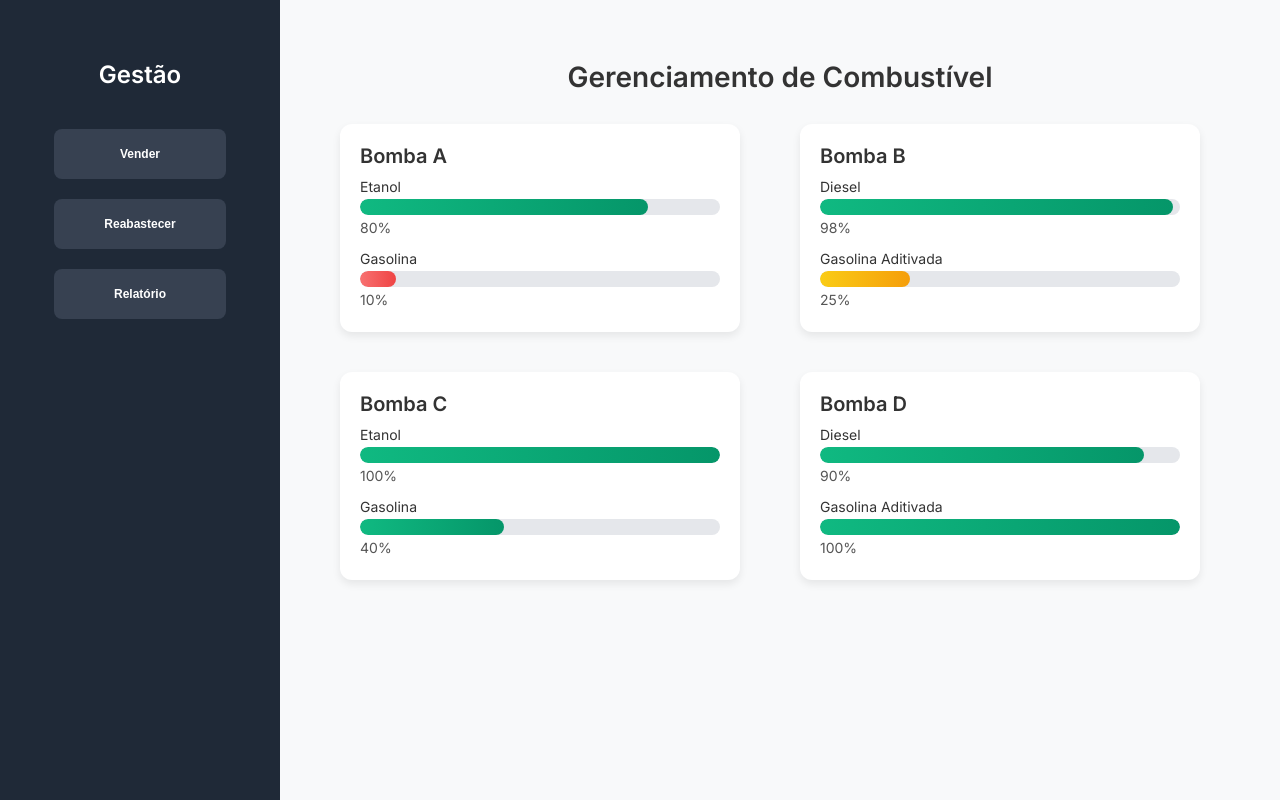
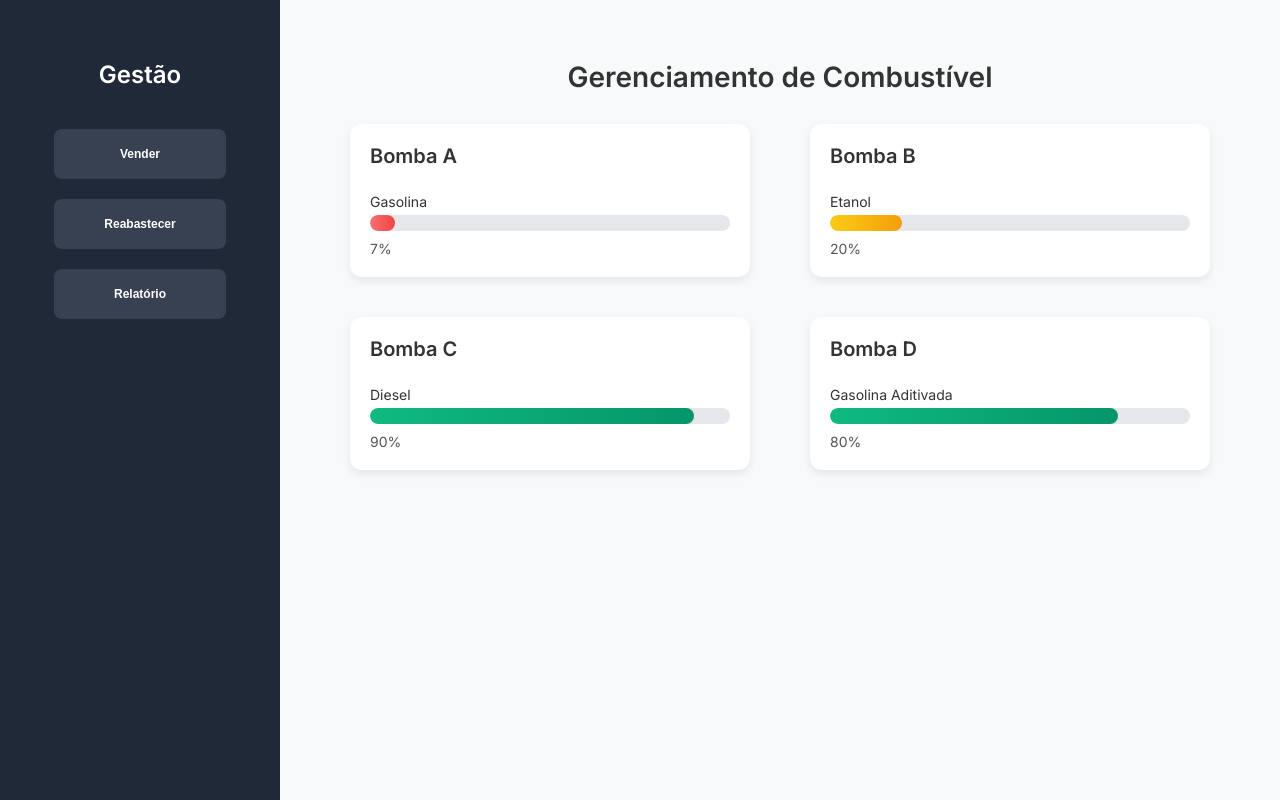
Before and after one commit to washingmg/Gestao-Posto-Combustivel, a Django app: page / in a window 1280 px wide. Run offline with Django 5.2, Linux system fonts and the light colour scheme; data comes from the database, SQL or seed files in the repository; both versions use the stored data as it was after the commit.

Commit message:
tela inicial funcionando com as barras de progresso e % carregadas automaticamente

```diff
--- a/gestaoPostoCombustivel/static/assets/css/style.css
+++ b/gestaoPostoCombustivel/static/assets/css/style.css
@@ -30,9 +30,9 @@
     display: flex;
     flex-direction: column;
     align-items: center;
-    position: sticky;
+    position: sticky; /* Sticky para que ela fixe ao rolar */
     top: 0;
-    height: 100vh;
+    height: 100vh; /* Altura total da viewport */
 }
 
 /* Logo da sidebar */
@@ -64,7 +64,7 @@
 .main-content {
     flex: 1;
     padding: 60px;
-    overflow-y: auto;
+    overflow-y: auto; /* Permite rolagem se o conteúdo for maior que a tela */
 }
 
 /* Título principal */
@@ -76,8 +76,10 @@
 /* Grid das bombas */
 .grid {
     display: grid;
-    grid-template-columns: repeat(2, 1fr); /*2 bombas por linha */
+    grid-template-columns: repeat(2, 1fr); /* 2 bombas por linha */
     gap: 40px 40px; /* Espaço vertical e horizontal maior */
+    justify-items: center; /* Centraliza os itens na grid */
+    align-items: start; /* Alinha os itens ao topo na grid, útil se cards tiverem alturas diferentes */
 }
 
 /* Cartão da bomba */
@@ -86,9 +88,13 @@
     border-radius: 12px;
     padding: 20px;
     width: 100%;
-    max-width: 400px;
+    max-width: 400px; /* Limita a largura dos cards para não ficarem muito grandes */
     box-shadow: 0 4px 8px rgba(0, 0, 0, 0.08);
     transition: transform 0.2s;
+    /* Adicione display: flex e flex-direction: column para organizar o conteúdo interno */
+    display: flex;
+    flex-direction: column;
+    gap: 15px; /* Espaçamento entre h3 e levels */
 }
 
 .pump-card:hover {
@@ -98,7 +104,7 @@
 /* Título da bomba */
 .pump-card h3 {
     font-size: 20px;
-    margin-bottom: 10px;
+    margin-bottom: 10px; /* Mantido, mas 'gap' no .pump-card também ajuda */
 }
 
 /* Níveis de combustível */
@@ -112,29 +118,40 @@
 .fuel {
     display: flex;
     flex-direction: column;
+    /* Alinhar nome do combustível, barra e porcentagem */
+    align-items: flex-start;
+    gap: 5px; /* Espaçamento entre elementos dentro do .fuel */
 }
 
 /* Nome do combustível */
 .fuel span {
     font-size: 14px;
-    margin-bottom: 4px;
+    /* margin-bottom: 4px; -- removido, 'gap' no .fuel resolve */
 }
 
 /* Container da barra de progresso */
 .bar-container {
-    background-color: #e5e7eb;
+    background-color: #e5e7eb; /* Cor cinza (base) */
     border-radius: 8px;
     height: 16px;
     width: 100%;
-    position: relative;
+    position: relative; /* FUNDAMENTAL: contexto para o filho absoluto */
     overflow: hidden;
 }
 
-  /* Barra de progresso */
+/* Barra de progresso (parte colorida) */
 .bar {
-    height: 100%;
-    background: linear-gradient(to right, #10b981, #059669);
-    transition: width 0.4s ease;
+    height: 100%; /* Preenche a altura do pai (bar-container) */
+    /* REMOVIDO: background padrão aqui. Será definido pelas classes de status. */
+    /* background: linear-gradient(to right, #10b981, #059669); */
+
+    /* ESSAS SÃO AS PROPRIEDADES CHAVE PARA POSICIONAMENTO */
+    position: absolute; /* Coloca a barra colorida *sobre* o container */
+    top: 0;
+    left: 0;
+    /* width será definida pelo estilo inline do Django (Ex: style="width: 80%;") */
+
+    transition: width 0.4s ease; /* Animação suave na mudança de largura */
     border-radius: 8px;
 }
 
@@ -211,7 +228,7 @@
     .sidebar {
         width: 100%;
         height: auto;
-      position: relative;
+        position: relative; /* Mudar de sticky para relative em telas pequenas */
     }
 
     .main-content {
@@ -219,7 +236,7 @@
     }
 
     .grid {
-      grid-template-columns: 1fr;
+        grid-template-columns: 1fr; /* Uma coluna em telas pequenas */
         gap: 40px;
     }
 }
--- a/gestaoPostoCombustivel/templates/index.html
+++ b/gestaoPostoCombustivel/templates/index.html
@@ -2,12 +2,14 @@
 
 <!DOCTYPE html>
 <html lang="pt-br">
+
 <head>
   <meta charset="UTF-8">
   <title>Sistema de Combustível</title>
   <link rel="stylesheet" href="{% static 'assets/css/style.css' %}">
   <link href="https://fonts.googleapis.com/css2?family=Inter:wght@400;600&display=swap" rel="stylesheet">
 </head>
+
 <body>
   <div class="container">
 
@@ -35,165 +37,85 @@
 
     <main class="main-content">
 
-      <h1 class="title" style="text-align: center;" >Gerenciamento de Combustível</h1>
+      <h1 class="title" style="text-align: center;">Gerenciamento de Combustível</h1>
 
       <div class="grid">
 
+        {% for bomba in bombas %}
+
         <div class="pump-card">
-          <h3>Bomba A</h3>
+
+          <h3>{{ bomba.nome }}</h3>
 
           <div class="levels">
 
-            <div class="fuel">
+            {% for combustivel_item in bomba.combustiveis %}
 
-              <span>Etanol</span>
+            <div class="fuel" data-quantidade-disponivel="{{ combustivel_item.quantidade_disponivel }}"
+              data-capacidade-maxima="{{ combustivel_item.capacidade_maxima }}">
+
+              <span>{{ combustivel_item.tipo }}</span>
 
               <div class="bar-container">
 
-                <div class="bar normal" style="width: 80%;"></div>
-
+                <div class="bar"></div>
               </div>
 
-              <span class="percentage">80%</span>
+              <span class="percentage"></span> {# O JS vai preencher isso #}
 
             </div>
 
-            <div class="fuel">
-
-              <span>Gasolina</span>
-
-              <div class="bar-container">
-
-                <div class="bar critical" style="width: 10%;"></div>
-
-              </div>
-
-              <span class="percentage">10%</span>
-
-            </div>
-
-          </div>
-
-
-        </div>
-
-        <div class="pump-card">
-
-          <h3>Bomba B</h3>
-
-          <div class="levels">
-
-            <div class="fuel">
-
-              <span>Diesel</span>
-
-              <div class="bar-container">
-
-                <div class="bar" style="width: 98%;"></div>
-
-              </div>
-
-              <span class="percentage">98%</span>
-
-            </div>
-
-            <div class="fuel">
-
-              <span>Gasolina Aditivada</span>
-
-              <div class="bar-container">
-
-                <div class="bar warning" style="width: 25%;"></div>
-
-              </div>
-
-              <span class="percentage">25%</span>
-
-            </div>
+            {% endfor %}
 
           </div>
 
         </div>
 
-        <div class="pump-card">
-
-          <h3>Bomba C</h3>
-
-          <div class="levels">
-
-            <div class="fuel">
-
-              <span>Etanol</span>
-
-              <div class="bar-container">
-
-                <div class="bar" style="width: 100%;"></div>
-
-              </div>
-
-              <span class="percentage">100%</span>
-
-            </div>
-
-            <div class="fuel">
-
-              <span>Gasolina</span>
-
-              <div class="bar-container">
-
-                <div class="bar" style="width: 40%;"></div>
-
-              </div>
-
-              <span class="percentage">40%</span>
-
-            </div>
-
-          </div>
-
-        </div>
-
-        <div class="pump-card">
-          <h3>Bomba D</h3>
-
-          <div class="levels">
-
-            <div class="fuel">
-
-              <span>Diesel</span>
-
-              <div class="bar-container">
-
-                <div class="bar" style="width: 90%;"></div>
-
-              </div>
-
-              <span class="percentage">90%</span>
-
-            </div>
-
-            <div class="fuel">
-
-              <span>Gasolina Aditivada</span>
-
-              <div class="bar-container">
-
-                <div class="bar" style="width: 100%;"></div>
-
-              </div>
-
-              <span class="percentage">100%</span>
-
-            </div>
-
-          </div>
-
-        </div>
+        {% endfor %}
 
       </div>
 
     </main>
 
   </div>
+  <script>
+
+    // Script para calcular e exibir a porcentagem de combustível
+    document.addEventListener('DOMContentLoaded', function () {
+      const fuelElements = document.querySelectorAll('.fuel');
+
+      fuelElements.forEach(fuelElement => {
+        const quantidadeDisponivel = parseFloat(fuelElement.dataset.quantidadeDisponivel);
+        const capacidadeMaxima = parseFloat(fuelElement.dataset.capacidadeMaxima);
+
+        let porcentagem = 0;
+        if (capacidadeMaxima > 0) {
+          porcentagem = (quantidadeDisponivel / capacidadeMaxima) * 100;
+          porcentagem = Math.min(porcentagem, 100); // Garante que não passe de 100%
+          porcentagem = Math.round(porcentagem); // Arredonda para o inteiro mais próximo
+        }
+
+        const barElement = fuelElement.querySelector('.bar');
+        const percentageElement = fuelElement.querySelector('.percentage');
+
+        // Atualiza a largura da barra
+        barElement.style.width = porcentagem + '%';
+
+        // Adiciona a classe de status para a cor
+        if (porcentagem <= 15) {
+          barElement.classList.add('critical');
+        } else if (porcentagem <= 30) {
+          barElement.classList.add('warning');
+        } else {
+          barElement.classList.add('normal'); // Adiciona a classe 'normal' para verde
+        }
+
+        // Atualiza o texto da porcentagem
+        percentageElement.textContent = porcentagem + '%';
+      });
+    });
+
+  </script>
 </body>
+
 </html>
--- a/gestaoPostoCombustivel/views.py
+++ b/gestaoPostoCombustivel/views.py
@@ -1,16 +1,34 @@
-
 # seu_app/views.py
 from django.shortcuts import render, redirect # redirect pode ser novo
 from django.http import HttpResponse
-from .models import Venda, Estoque  # IMPORTANTE: para acessar seus modelos
 from django.db import transaction    # IMPORTANTE: para transações atômicas
 from django.contrib import messages  # IMPORTANTE: para feedback ao usuário
-from .models import Venda # Não se esqueça de importar o modelo Venda no topo do arquivo
 from decimal import Decimal, InvalidOperation
 from .models import Venda, Estoque, PrecoCombustivel # Adicionado PrecoCombustivel aqui
+from collections import defaultdict # Importe se ainda não estiver importado
+
 # cada view vai ser uma função (no momento) que vai dizer o que vai ser feita, quando a requisição for feita
+
 def index(request):
-    return render(request, 'index.html') # renderiza o template indexhtml
+    estoques = Estoque.objects.all().order_by('bomba')
+
+    bombas_info = defaultdict(list)
+    for estoque_item in estoques: # Renomeei para evitar conflito com o modelo Estoque
+        bombas_info[f"Bomba {estoque_item.bomba}"].append({
+            'tipo': estoque_item.get_combustivel_display(),
+            'quantidade_disponivel': float(estoque_item.quantidade_disponivel), # Converter para float para JS
+            'capacidade_maxima': float(estoque_item.capacidade_maxima) if estoque_item.capacidade_maxima else 0.0
+        })
+
+    # Transforma o defaultdict de volta para a estrutura que o template espera
+    # Esta estrutura será consumida pelo JavaScript
+    bombas_para_js = [{'nome': bomba_nome, 'combustiveis': combustiveis_list}
+                      for bomba_nome, combustiveis_list in bombas_info.items()]
+
+    context = {
+        'bombas': bombas_para_js # Passamos os dados brutos ou semi-brutos para o template
+    }
+    return render(request, 'index.html', context)
 
 def venda(request):  # Esta é a função que você vai alterar
     bombas = Venda.BOMBA_CHOICES
@@ -22,8 +40,11 @@ def venda(request):  # Esta é a função que você vai alterar
         'pagamentos': pagamentos,
     }
     return render(request, 'venda.html', context) # Agora renderiza com o CONTEXTO
+
+
 def reabastecer(request):
     return render(request, 'reabastecer.html') # renderiza o template reabastecer
+
 
 def relatorio(request):
     return render(request, 'relatorio.html') # renderiza o template relatorio
```
Also changed, not shown: db.sqlite3. Lines whose indentation alone changed are shown as unchanged.
